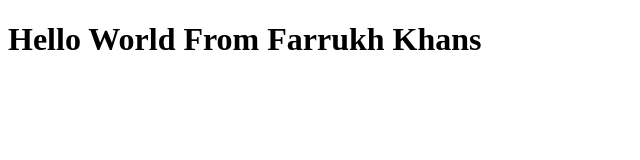
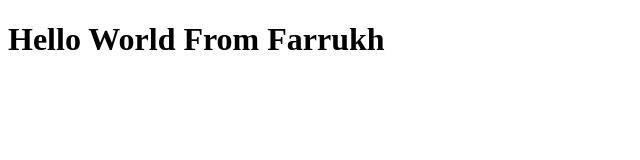
Before and after one commit to Farrrukh/BootCamp2020, a plain HTML site: page index.html in a window 1280 px wide. Shown: the whole page, without its empty margins (0-640 px from the left). Drawn offline with Linux system fonts and the light colour scheme.

Commit message:
Update index.html

```diff
--- a/index.html
+++ b/index.html
@@ -7,6 +7,6 @@
     <title>Bootcamp2020</title>
 </head>
 <body>
-    <h1>Hello World From Farrukh Khans</h1>
+    <h1>Hello World From Farrukh</h1>
 </body>
 </html>
```
